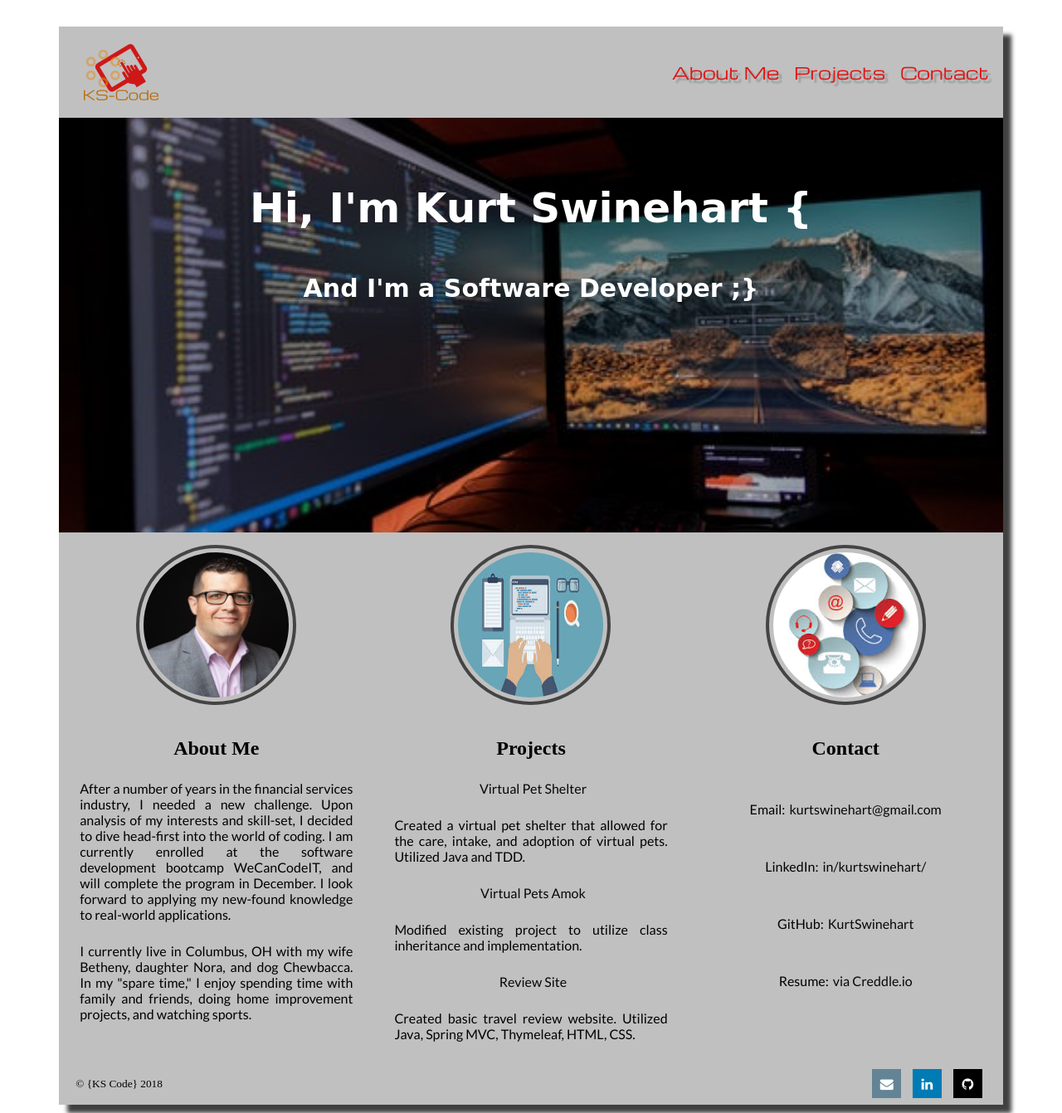
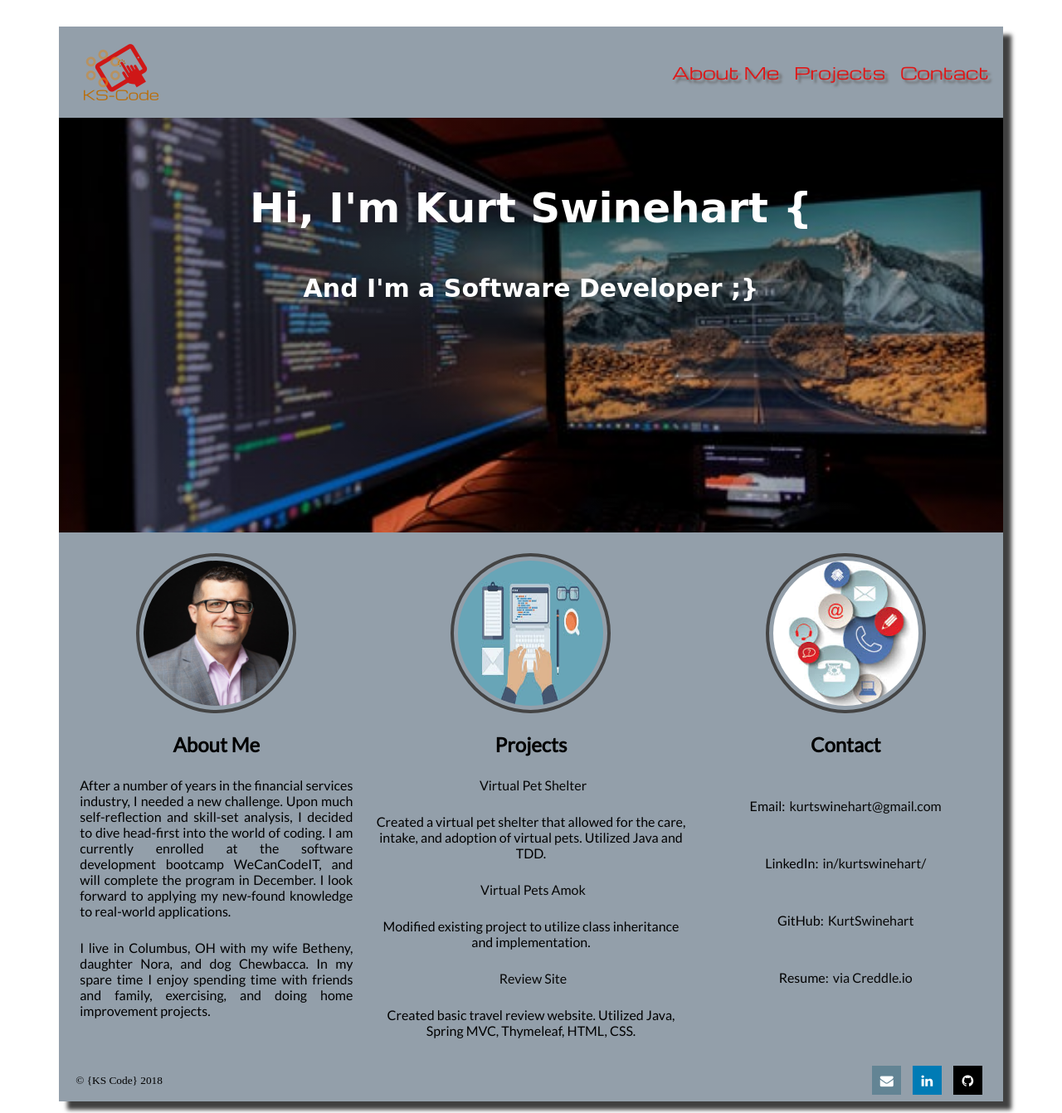
Before and after one commit to KurtSwinehart/KurtSwinehart.github.io, a plain HTML site: page index.html in a window 1280 px wide. Shown: the top 1342 px of the page at 83% size. Drawn offline with nearby package versions, Linux system fonts and the light colour scheme; a web font is replaced by a local one.

Commit message:
saving changes

```diff
--- a/css/style.css
+++ b/css/style.css
@@ -1,5 +1,5 @@
 #container {
-  background-color: #C0C0C0;
+  background-color:  #939faa;
   box-shadow: 10px 10px 5px 0px rgba(0,0,0,0.75);
   margin: 2rem auto;
   max-width: 90%;
@@ -12,6 +12,7 @@
   justify-content: space-between;
   margin-left: 25px;
   color:rgb(182, 5, 5);
+  text-shadow: 5px 5px 3px rgb(37, 37, 37);
 }
 
 #header img {
@@ -23,12 +24,13 @@
   padding-left: 30px;
   font-family: 'Michroma', sans-serif;
   font-size: 40px;
-  text-shadow: 4px 4px 2px rgba(150, 150, 150, 1);
+  text-shadow: 5px 5px 3px rgb(37, 37, 37);
 }
 
 #header a {
   text-decoration: none;
   color: rgb(223, 23, 23);
+  text-shadow: 4px 4px 3px rgb(105, 105, 105);
 }
 
 #header ul {
@@ -46,16 +48,19 @@
 }
 
 #header li:hover {
-  opacity: 0.7;
+  opacity: 0.3;
 }
 
 .grid-container {
   display: grid;
   grid-template-columns: 1fr 1fr 1fr;
+
+
 }
 .grid-item {
   /* border: 1px solid rgba(0, 0, 0, 0.8); */
   text-align: center;
+  font-family: 'Lato', sans-serif;
 }
 
 .hero {
@@ -75,11 +80,24 @@
   text-align: center;
   margin: 5rem;
 }
+.hero-text a {
+  color: #FFF;
+  text-decoration: none;
+}
+
+.hero-text a:hover {
+  color: rgb(182, 5, 5);
+}
+
+#article {
+  font-family: 'Courier New', Courier, monospace;
+}
+
 .content img {
   border: 4px solid #444;
     border-radius: 50%;
     padding: 5px;
-    margin: 15px;
+    margin-top: 25px;
     height: 175px;
     width: 175px;
 }
@@ -116,7 +134,7 @@
 }
 
 .fa:hover {
-    opacity: 0.5;
+    opacity: 0.3;
     }
 
 .fa-envelope {
--- a/index.html
+++ b/index.html
@@ -23,30 +23,30 @@
 		<div class="grid-container">
 		  <section class="grid-item hero">
 			  <section class="hero-text">
-			<h1 style="font-size:50px">Hi, I'm Kurt Swinehart {</h1>
+			<h1 style="font-size:50px">Hi, I'm <a href="https://resume.creddle.io/resume/cnd4ttbjzu4">Kurt Swinehart</a> {</h1>
 		  <p><h2 style="font-size:30px">And I'm a Software Developer ;}</h2></p>
 		  </section>
 		  </section>
 		  <article class="grid-item content">
 				<img src ="./images/headshot.jpg">
 				<h2 id="About">About Me</h2>
-				<p>After a number of years in the financial services industry, I needed a new challenge. Upon analysis of my interests and skill-set,
+				<p>After a number of years in the financial services industry, I needed a new challenge. Upon much self-reflection and skill-set analysis,
 					I decided to dive head-first into the world of coding. I am currently enrolled at the software development bootcamp WeCanCodeIT,
 					and will complete the program in December. I look forward to applying my new-found knowledge to real-world applications.</p>
-				<p>I currently live in Columbus, OH with my wife Betheny, daughter Nora, and dog Chewbacca. In my "spare time," I enjoy spending time with
-					 family and friends, doing home improvement projects, and watching sports.</p>
+				<p>I live in Columbus, OH with my wife Betheny, daughter Nora, and dog Chewbacca. In my spare time I enjoy spending time with
+					 friends and family, exercising, and doing home improvement projects.</p>
 				</p>
 				</article>
 		  <article class="grid-item content">
 				<img src ="./images/projects.jpg">
 				<h2 id="Projects">Projects</h2>
 				<p><a href="https://github.com/KurtSwinehart/virtual-pet-shelter">Virtual Pet Shelter</a></p>
-				<p>Created a virtual pet shelter that allowed for the
-						care, intake, and adoption of virtual pets. Utilized Java and TDD.</p>
+				<article>Created a virtual pet shelter that allowed for the
+						care, intake, and adoption of virtual pets. Utilized Java and TDD.</article>
 				<p><a href="https://github.com/KurtSwinehart/virtual-pets-amok">Virtual Pets Amok</a></p>
-					<p>Modified existing project to utilize class inheritance and implementation.</p>
+					<article>Modified existing project to utilize class inheritance and implementation.</article>
 				<p><a href="https://github.com/KurtSwinehart/reviews-site">Review Site</a></p>
-					<p>Created basic travel review website. Utilized Java, Spring MVC, Thymeleaf, HTML, CSS.</p>
+					<article>Created basic travel review website. Utilized Java, Spring MVC, Thymeleaf, HTML, CSS.</article>
 
 		  </article>
 			<article class="grid-item content">
```
